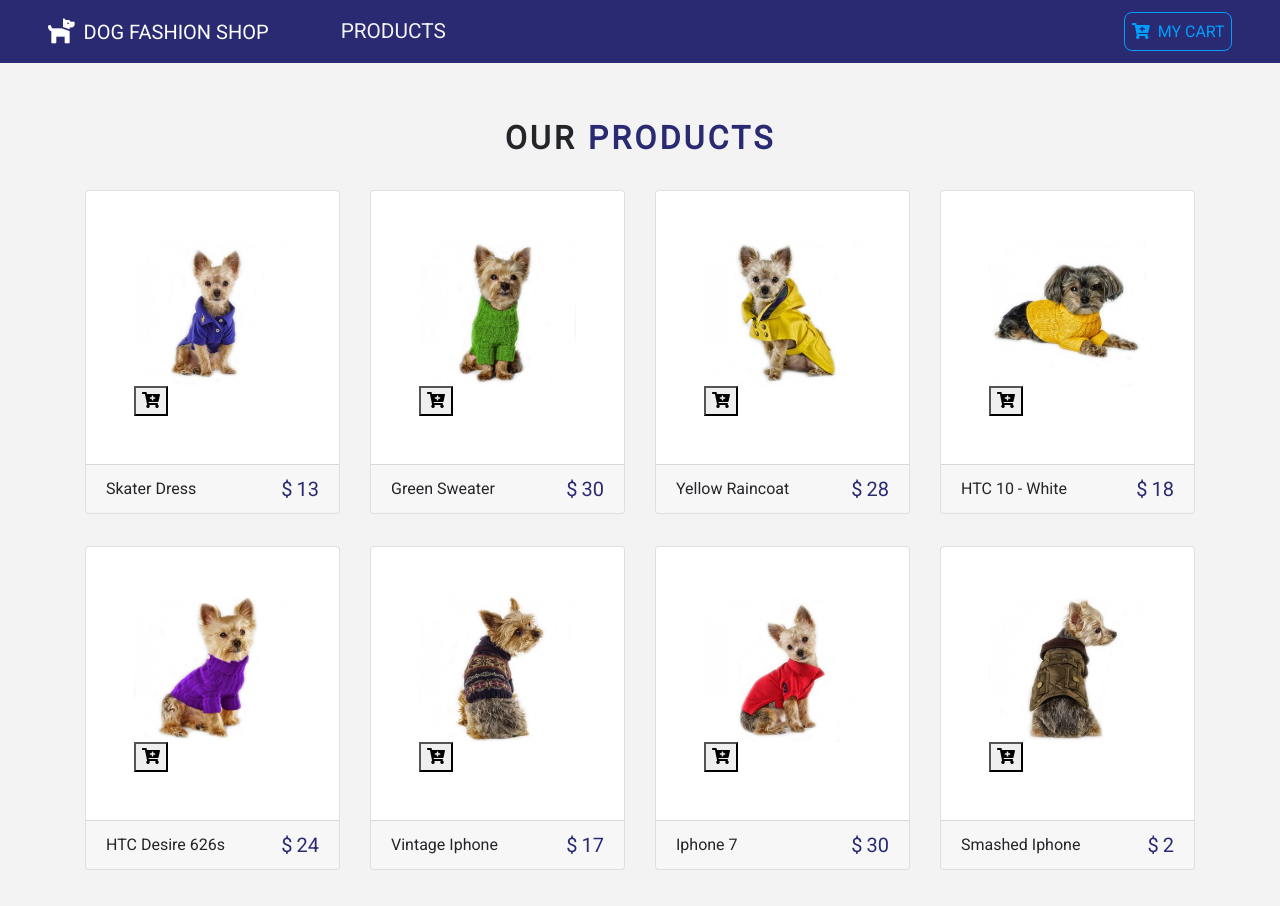
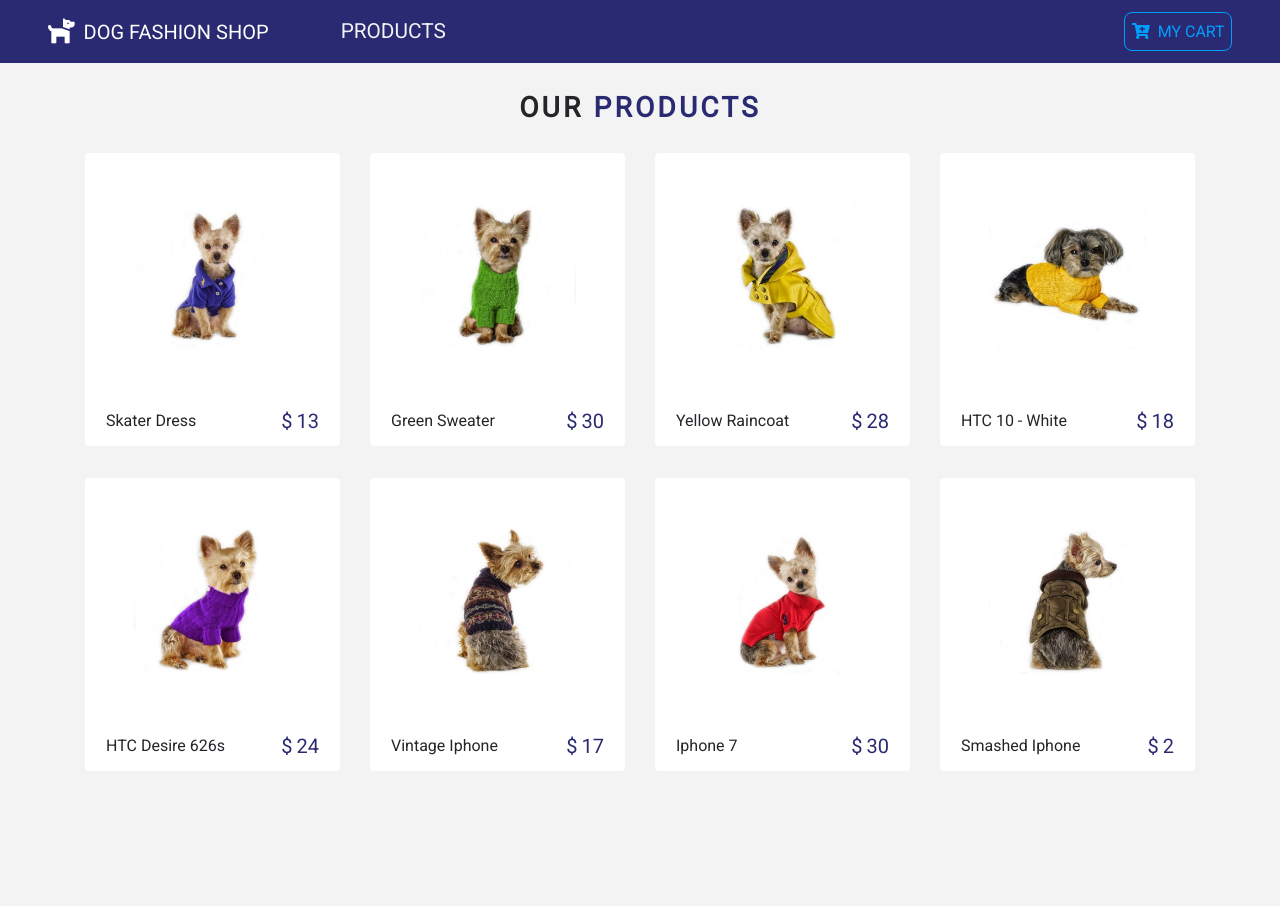
Before and after one commit to EdgardoDev/dog-fashion-shop, a React (Create React App) app: page / in a window 1280 px wide. Shown: the top 906 px of the page. After the commit the page ends 811 px from the top, so only its background shows below. Built offline with nearby package versions, Linux system fonts and the light colour scheme.

Commit message:
Added css styles to the Product component

```diff
--- a/src/components/Product.js
+++ b/src/components/Product.js
@@ -47,5 +47,60 @@ export default class Product extends Component {
 }
 
 const ProductWrapper = styled.div`
+  .card {
+    border-color: transparent;
+    transition: all 0.3s linear;
+  }
 
-`
+  .card-footer {
+    background: transparent;
+    border-top: transparent;
+    transition: all 0.3s linear;
+  }
+
+  &:hover {
+    .card {
+      border: 0.04rem solid rgba(0, 0, 0, 0.2);
+      box-shadow: 2px 2px 5px 2px rgba(0, 0, 0, 0.2);
+    }
+
+    .card-footer {
+      background: rgba(247, 247, 247);
+    }
+  }
+
+  .img-container {
+    position: relative;
+    overflow: hidden;
+  }
+
+  .card-img-top {
+    transition: all 0.3s linear;
+  }
+
+  .img-container:hover .card-img-top {
+    transform: scale(1.4);
+  }
+
+  .buttonCart {
+    position: absolute;
+    bottom: 0;
+    right: 0;
+    padding: 0.1rem 0.4rem;
+    background: var(--lightBlue);
+    border: none;
+    color: var(--mainWhite);
+    font-size: 1.4rem;
+    transform: translate(100%, 100%);
+    transition: all 0.3s linear;
+  }
+
+  .img-container:hover .buttonCart {
+    transform: translate(0, 0);
+  }
+
+  .buttonCart:hover {
+    color: var(--mainBlue);
+    cursor: pointer;
+  }
+`;
--- a/src/components/ProductList.js
+++ b/src/components/ProductList.js
@@ -7,7 +7,7 @@ export default class Productlist extends Component {
   render() {
     return (
     <React.Fragment>
-      <div className="py-5">
+      <div className="py-4">
         <div className="container">
           <Title name="OUR" title="PRODUCTS" />
           <div className="row">
--- a/src/components/Title.js
+++ b/src/components/Title.js
@@ -3,10 +3,10 @@ import React from 'react'
 export default function Title({name, title}) {
   return (
     <div className="row">
-      <div className="col-10 mx-auto my-2 text-center textTitle">
-        <h2 className="font-weight-bold">
+      <div className="col-10 mx-auto my-1 text-center textTitle">
+        <h3 className="font-weight-bold">
           {name} <strong className="textBlue">{title}</strong>
-        </h2>
+        </h3>
       </div>
     </div>
   )
```
